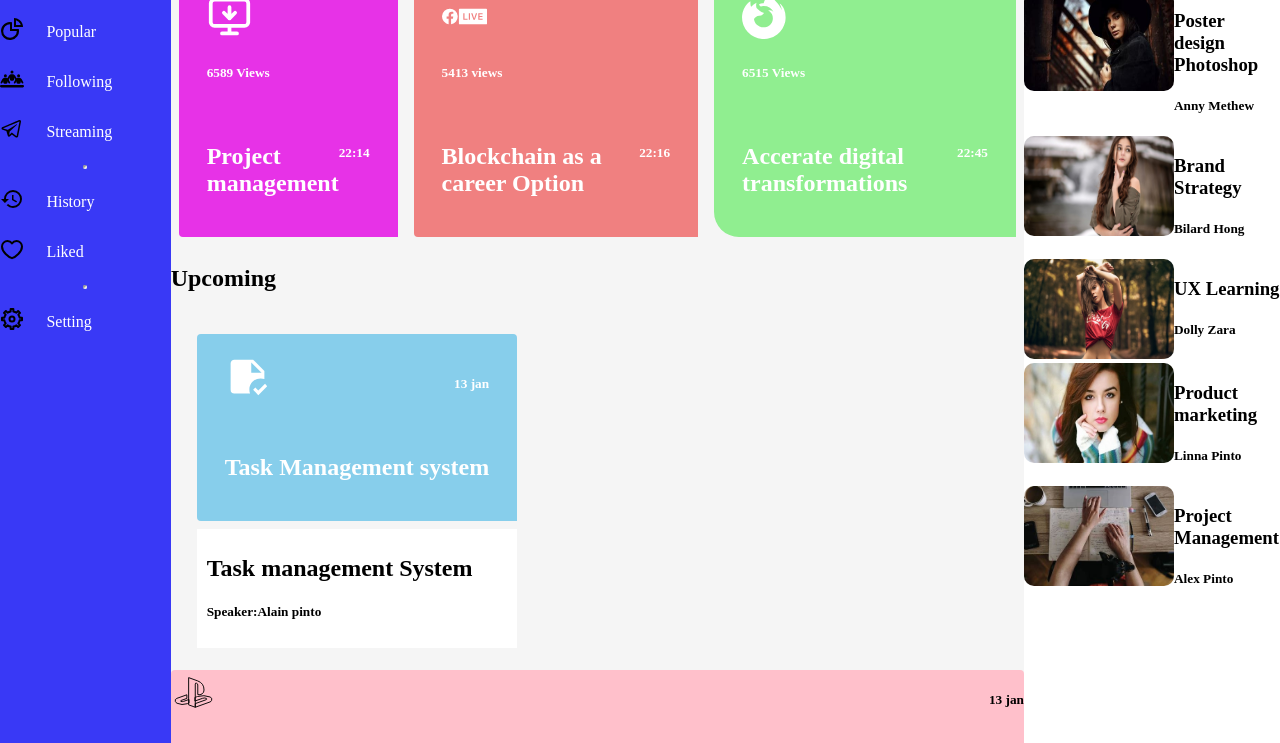
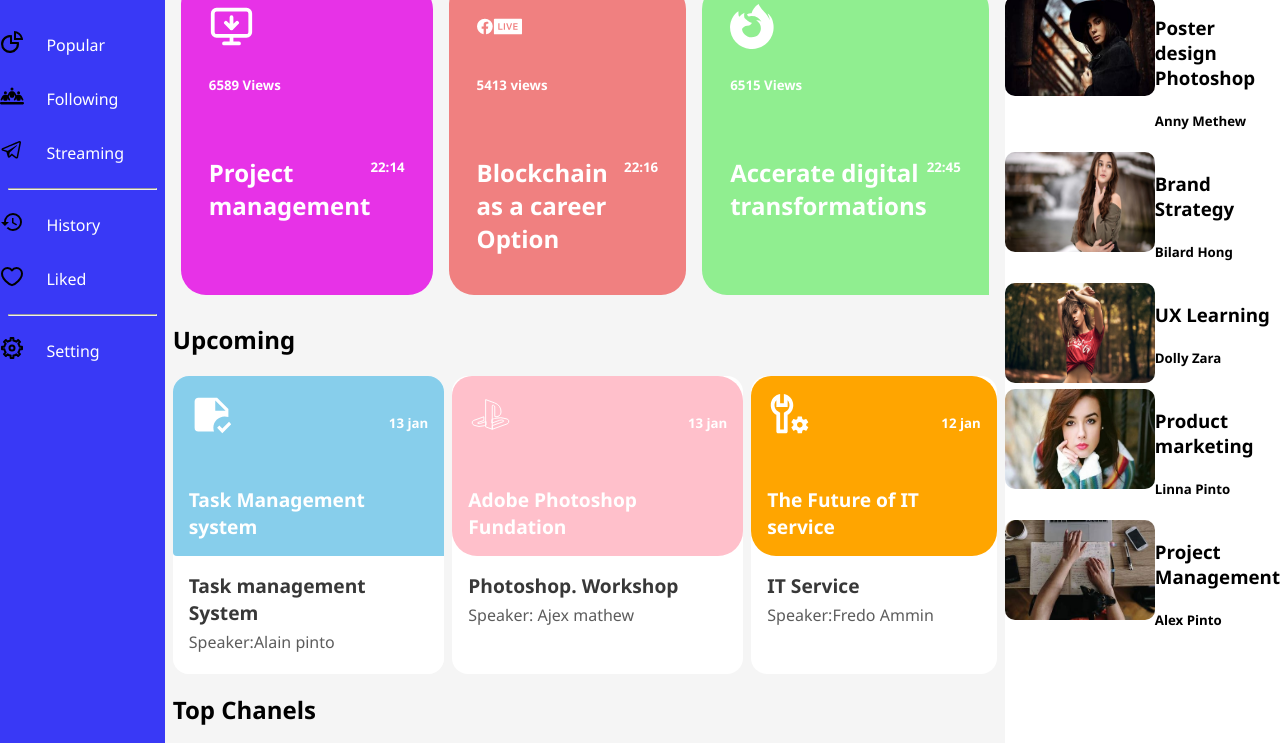
Before and after one commit to stephanesone/Landing-page, a plain HTML site: page webinar.html/index.html in a window 1280 px wide. Shown: the part 232-975 px from the top of the page. Drawn offline with Linux system fonts and the light colour scheme.

Commit message:
new update

```diff
--- a/webinar.html/index.html
+++ b/webinar.html/index.html
@@ -57,7 +57,7 @@
                     </svg></span>
                 <p>Streaming</p>
             </div>
-            <hr>
+            <hr class="line">
             <div class="menu_item">
                 <span><svg xmlns="http://www.w3.org/2000/svg" width="24" height="24" viewBox="0 0 24 24">
                         <path fill="currentColor"
@@ -159,12 +159,14 @@
                 <div class="upcoming_items">
                     <div class="card">
                         <div class="sky_blue_container">
-                            <div class="sky_blue_box">
-                                <span><svg xmlns="http://www.w3.org/2000/svg" width="45" height="45"
+                            <div class="icon_date_container">
+                                <span>
+                                    <svg xmlns="http://www.w3.org/2000/svg" width="45" height="45"
                                         viewBox="0 0 24 24">
                                         <path fill="currentColor"
                                             d="M19 13c.7 0 1.37.13 2 .35V9l-6-6H5c-1.11 0-2 .89-2 2v14a2 2 0 0 0 2 2h8.35c-.22-.63-.35-1.3-.35-2c0-3.31 2.69-6 6-6m-5-8.5l5.5 5.5H14V4.5m8.5 12.75L17.75 22L15 19l1.16-1.16l1.59 1.59l3.59-3.59l1.16 1.41Z" />
-                                    </svg></span>
+                                    </svg>
+                                </span>
                                 <h5>13 jan</h5>
                             </div>
                             <div>
@@ -176,38 +178,53 @@
                             <h5>Speaker:Alain pinto</h5>
                         </div>
                     </div>
-                </div>
+                    <div class="card">
                         <div class="pink_container">
-                    <div class="pink_box">
-                        <span><svg xmlns="http://www.w3.org/2000/svg" width="45" height="45" viewBox="0 0 48 48">
-                                <path fill="none" stroke="currentColor" stroke-linecap="round" stroke-linejoin="round"
+                            <div class="icon_date_container">
+                                <span>
+                                    <svg xmlns="http://www.w3.org/2000/svg" width="45" height="45"
+                                        viewBox="0 0 48 48">
+                                        <path fill="none" stroke="currentColor" stroke-linecap="round"
+                                            stroke-linejoin="round"
                                             d="m19.206 37.317l6.678 2.421V15.005a.996.996 0 0 1 1.336-.931h0a2.022 2.022 0 0 1 1.335 1.9V26.18a5.032 5.032 0 0 0 6.678-4.843a10.376 10.376 0 0 0-6.853-9.748l-9.174-3.326Z" />
-                                <path fill="none" stroke="currentColor" stroke-linecap="round" stroke-linejoin="round"
+                                        <path fill="none" stroke="currentColor" stroke-linecap="round"
+                                            stroke-linejoin="round"
                                             d="m16.53 26.584l-10.28 3.68a2.645 2.645 0 0 0-1.589 3.394a4.005 4.005 0 0 0 1.813 1.815a14.164 14.164 0 0 0 10.658.518c.099-.03 1.976-.647 2.074-.68v-3.873l-5.785 2.038a4.26 4.26 0 0 1-2.788.031c-.269-.097-.695-.628.117-1l5.78-2.048Zm9.354 2.528c.254-.087 2.228-.77 2.484-.846a20.677 20.677 0 0 1 13.325.51a2.832 2.832 0 0 1 1.61 3.676a2.91 2.91 0 0 1-1.744 1.652l-15.675 5.635v-3.875l11.726-4.202a.776.776 0 0 0 0-1.46a5.878 5.878 0 0 0-4.007.007l-7.719 2.777Z" />
-                            </svg></span>
+                                    </svg>
+                                </span>
                                 <h5>13 jan</h5>
                             </div>
                             <h2>Adobe Photoshop
                                 Fundation</h2>
+                        </div>
+
                         <div class="pink_box_1">
                             <h2>Photoshop. Workshop</h2>
                             <h5>Speaker: Ajex mathew</h5>
                         </div>
                     </div>
+                    <div class="card">
                         <div class="orange_container">
-                    <div class="orange_box">
-                        <span><svg xmlns="http://www.w3.org/2000/svg" width="45" height="45" viewBox="0 0 24 24">
+                            <div class="icon_date_container">
+                                <span>
+                                    <svg xmlns="http://www.w3.org/2000/svg" width="45" height="45" viewBox="0 0 24 24">
                                         <path fill="currentColor"
                                             d="M9 1.09V6H7V1.09C4.16 1.57 2 4.03 2 7c0 2.22 1.21 4.15 3 5.19V21c0 .55.45 1 1 1h4c.55 0 1-.45 1-1v-8.81c1.79-1.04 3-2.97 3-5.19c0-2.97-2.16-5.43-5-5.91m1 9.37l-1 .58V20H7v-8.96l-1-.58C4.77 9.74 4 8.42 4 7c0-1 .37-1.94 1-2.65V8h6V4.35c.63.71 1 1.65 1 2.65c0 1.42-.77 2.74-2 3.46m10.94 7.48a3.253 3.253 0 0 0 0-.89l.97-.73a.22.22 0 0 0 .06-.29l-.92-1.56c-.05-.1-.18-.14-.29-.1l-1.15.45c-.24-.17-.49-.32-.78-.44l-.17-1.19a.235.235 0 0 0-.23-.19h-1.85c-.12 0-.22.08-.24.19l-.17 1.19c-.29.12-.54.27-.78.44l-1.15-.45c-.1-.04-.24 0-.28.1l-.93 1.56c-.06.1-.03.22.06.29l.97.73c-.01.15-.03.3-.03.45s.02.29.03.44l-.97.74a.22.22 0 0 0-.06.29l.93 1.56c.04.1.18.13.28.1l1.15-.46c.24.18.49.33.78.45l.17 1.19c.02.11.12.19.24.19h1.85c.11 0 .21-.08.23-.19l.17-1.19c.29-.12.54-.27.78-.45l1.15.46c.11.03.24 0 .29-.1l.92-1.56a.22.22 0 0 0-.06-.29l-.97-.74M17.5 19c-.83 0-1.5-.67-1.5-1.5s.67-1.5 1.5-1.5s1.5.67 1.5 1.5s-.67 1.5-1.5 1.5Z" />
-                            </svg></span>
+                                    </svg>
+                                </span>
                                 <h5>12 jan</h5>
                             </div>
                             <h2>The Future of IT service</h2>
+                        </div>
+
                         <div class="orange_box_1">
                             <h2>IT Service</h2>
                             <h5>Speaker:Fredo Ammin</h5>
                         </div>
                     </div>
+                </div>
+
+
             </div>
             <p>
             <h1>Top Chanels</h1>
@@ -273,16 +290,16 @@
                         </svg></span>
                 </div>
             </div>
-            <div class="navbar">
-                <ul class="menu_items_3">
-                    <li><a href="">Live</a></li>
-                    <li><a href="">popular</a></li>
-                    <li><a href="">latest</a></li>
-                </ul>
+            <div class="menu_items_3">
+                    <button class="">live</button>
+                    <button class="">Popular</button>
+                    <button class="">Latest</button>
             </div>
-            <p>
+            <div class="top_box">
                 <h1>Top Live</h1>
-            </p>
+                <button id="dropdown">All</button>
+            </div>
+
             <div class="navbar_1">
                 <div class="top_items">
                     <div>
--- a/webinar.html/style.css
+++ b/webinar.html/style.css
@@ -2,6 +2,7 @@ body {
     box-sizing: border-box;
     margin: 0;
     min-height: 100vh;
+    font-family:'Segoe UI', Tahoma, Geneva, Verdana, sans-serif;
 }
 
 .main_container {
@@ -9,6 +10,7 @@ body {
     flex-direction: row;
     min-height: 100vh;
     width: 100%;
+
 }
 
 .left_navbar {
@@ -21,6 +23,7 @@ body {
 .main_body_container {
     flex: 5;
     background-color: whitesmoke;
+    padding-inline:8px;
 }
 
 .right_section_container {
@@ -28,24 +31,6 @@ body {
     background-color: white;
 }
 
-.menu_items_3 {
-    display: flex;
-    flex-direction: row;
-    margin: 0;
-    justify-content: space-between;
-    padding: 0;
-}
-
-.menu_items_3 li {
-    list-style: none;
-    padding: 4px 8px;
-    border-radius: 6px;
-}
-
-.menu_items_3 li a {
-    text-decoration: none;
-    color: black;
-}
 
 .logo {
     display: flex;
@@ -88,6 +73,26 @@ body {
     text-decoration: none;
     color: black;
 }
+
+.menu_items_3 {
+    display: flex;
+    flex-direction: row;
+    margin: 0;
+    justify-content: space-between;
+    /* padding-block: 16px; */
+}
+
+.menu_items_3 li {
+    list-style: none;
+    border-radius: 4px;
+    background-color: darkseagreen;
+    /* padding-block: 16px; */
+}
+.menu_items_3 li a {
+    text-decoration: none;
+    color: black;
+}
+
 
 .menu_nav {
     display: flex;
@@ -148,11 +153,7 @@ body {
     flex-direction: row;
     justify-content: space-between;
     color: white;
-}
-
-.upcoming_items div {
-    margin: 8px;
-    padding: 6px 10px;
+    gap: 8px;
 }
 
 .top_chanels_items {
@@ -165,8 +166,10 @@ body {
 }
 
 hr {
-    border-radius: 10px;
-    border-width: 2px;
+    background-color: white;
+    color: black;
+    margin-inline: 8px;
+
 }
 
 .top_chanels_items div {
@@ -190,14 +193,47 @@ hr {
 
 .card{
     margin: 0px;
-    border-radius: 20px;
+    border-radius: 16px;
+    background-color: white;
+    overflow: hidden;
+}
+
+.card>div{
+    padding-inline: 16px;
+}
+
+.card>div:first-child{
+    padding-block-start:1rem;
+}
+.card>div:last-child{
+    padding-block-end: 1rem;
+}
+
+.card>div:last-child h2{
+    font-size: 1.2rem;
+    color: rgb(56, 56, 56);
+    margin-block: 0;
+}
+.card>div:first-child h2{
+    font-size: 1.2rem;
+   padding-block: 16px;
+}
+
+
+.card>div:last-child h5{
+    font-size: 1rem;
+    color: rgb(92, 92, 92);
+    font-weight: 500;
+    margin-block:0;
+    padding-block: 0.3rem;
 }
 
 .pink_container {
     background-color: pink;
-    border-top-right-radius: 4px;
-    border-bottom-left-radius: 4px;
-    border-top-left-radius: 4px;
+    border-top-right-radius: 25px;
+    border-bottom-left-radius: 25px;
+    border-bottom-right-radius: 25px;
+    border-top-left-radius: 20px;
 }
 
 .pink_box{
@@ -207,22 +243,25 @@ hr {
 
 .orange_container {
     background-color: orange;
-    border-top-right-radius: 4px;
-    border-bottom-left-radius: 4px;
-    border-top-left-radius: 4px;
+    border-top-right-radius: 25px;
+    border-bottom-right-radius: 25px;
+    border-bottom-left-radius: 25px;
+    border-top-left-radius: 20px;
 }
 
 .purple-container {
-    border-top-right-radius: 4px;
-    border-bottom-left-radius: 4px;
-    border-top-left-radius: 4px;
+    border-top-right-radius: 25px;
+    border-bottom-left-radius: 25px;
+    border-bottom-right-radius: 25px;
+    border-top-left-radius: 20px;
     background-color: rgb(231, 50, 231);
 }
 
 .red-container {
-    border-top-right-radius: 4px;
-    border-bottom-left-radius: 4px;
-    border-top-left-radius: 4px;
+    border-top-right-radius: 25px;
+    border-bottom-left-radius: 25px;
+    border-bottom-right-radius: 25px;
+    border-top-left-radius: 20px;
     background-color: lightcoral;
 }
 
@@ -230,7 +269,7 @@ hr {
     border-top-right-radius: 25px;
     border-top-left-radius: 25px;
     border-bottom-left-radius: 25px;
-    border-top-left-radius: 20px;
+    border-top-left-radius: 25px;
     background-color: lightgreen;
 }
 
@@ -338,7 +377,7 @@ hr {
     padding-right: 5px;
 }
 
-.sky_blue_box{
+.card .icon_date_container{
     display: flex;
     justify-content: space-between;
 }
@@ -357,3 +396,13 @@ hr {
     color: black;
     background-color: white;
 }
+
+.top_box{
+    display: flex;
+    justify-content: space-between;
+
+}
+
+.top_box button{
+    display: inline;
+}
```
Lines whose indentation alone changed are shown as unchanged.
